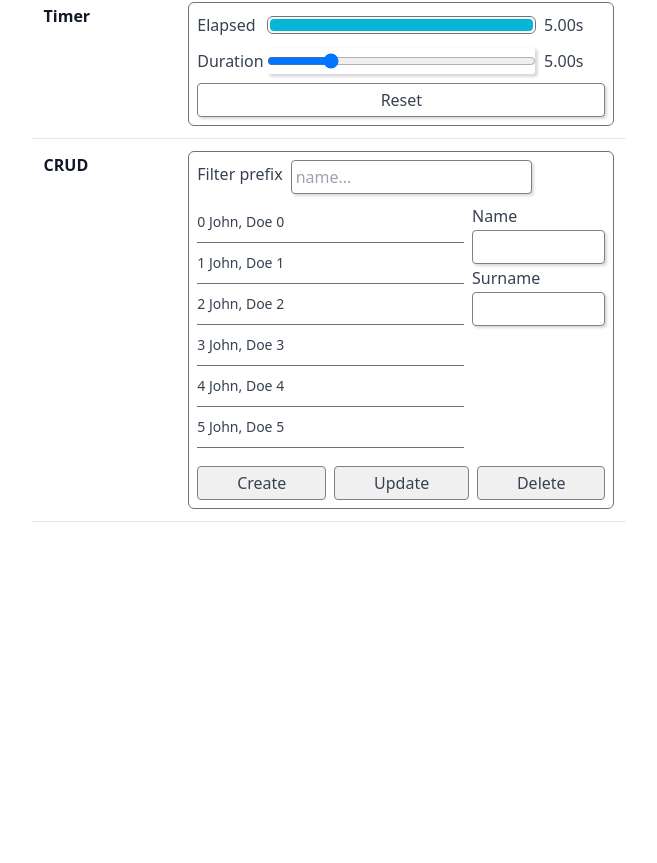
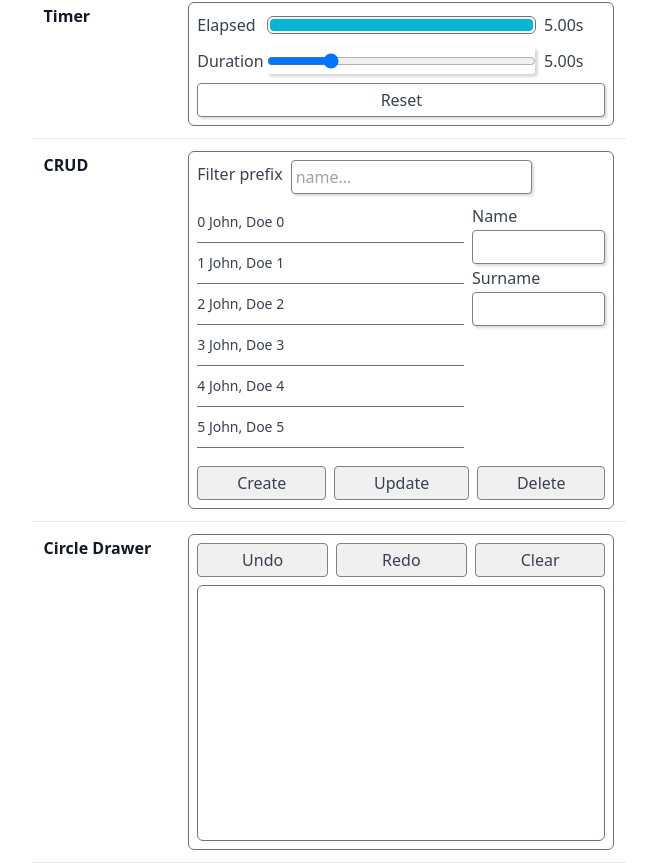
Before and after one commit to letientai299/7guis, a React (Vite) app: page / in a window 1280 px wide. Shown: the part 443-1306 px from the top of the page, without its empty margins (311-968 px from the left). Before the commit the page ends 965 px from the top, so only its background shows below. Built offline with nearby package versions, Linux system fonts and the light colour scheme.

Commit message:
Implement CircleDrawer exercise

```diff
--- a/src/App.tsx
+++ b/src/App.tsx
@@ -1,4 +1,5 @@
 import React from 'react';
+import CircleDrawer from './components/CircleDrawer';
 import Counter from './components/Counter';
 import CRUD from './components/CRUD';
 import FlightBooker from './components/FlightBooker';
@@ -15,7 +16,7 @@ function App() {
     { name: 'Flight Booker', com: FlightBooker },
     { name: 'Timer', com: Timer },
     { name: 'CRUD', com: CRUD },
-    // { name: 'Circle Drawer', com: <CircleDrawer /> },
+    { name: 'Circle Drawer', com: CircleDrawer },
     // { name: 'Cells', com: <Cells /> },
   ];
 
--- a/src/components/CircleDrawer.tsx
+++ b/src/components/CircleDrawer.tsx
@@ -1,4 +1,163 @@
+import { useRef, useState } from 'react';
+
+type Circle = {
+  x: number;
+  y: number;
+  r: number;
+};
+
+const defaultRadius = 20;
+
 const CircleDrawer = () => {
-  return <div>CircleDrawer</div>;
+  type Action = (data: Circle[]) => void; // mutation on data list
+  const [actions, setActions] = useState<Action[]>([]);
+  const [actionNum, setActionNum] = useState(0);
+
+  const data: Circle[] = []; // init empty data, execute action
+  for (let i = 0; i < actionNum; i++) {
+    actions[i](data);
+  }
+
+  const [selected, setSelected] = useState(-1);
+  const sliderRef = useRef<HTMLDivElement>(null);
+
+  const addAction = (a: Action) => {
+    if (actionNum >= actions.length) {
+      actions.push(a);
+    } else {
+      actions[actionNum] = a;
+    }
+    setActionNum(actionNum + 1);
+    setActions([...actions]);
+  };
+
+  const clear = () => {
+    deactivate();
+    addAction((ds) => ds.splice(0, ds.length));
+  };
+
+  const undo = () => {
+    deactivate();
+    if (actionNum > 0) {
+      setActionNum(actionNum - 1);
+    }
+  };
+
+  const redo = () => {
+    deactivate();
+    if (actionNum < actions.length) {
+      setActionNum(actionNum + 1);
+    }
+  };
+
+  const addCircle = (e: React.MouseEvent<SVGElement, MouseEvent>) => {
+    const svg = e.target as SVGElement;
+    const rect = svg.getBoundingClientRect();
+
+    const c: Circle = {
+      r: defaultRadius,
+      x: Math.round(e.clientX - rect.x),
+      y: Math.round(e.clientY - rect.y),
+    };
+
+    const existed =
+      data.filter((o) => {
+        return o.x == c.x && o.y == c.y && o.r == c.r;
+      }).length != 0;
+
+    if (!existed) {
+      addAction((ds) => ds.push(c));
+    }
+  };
+
+  const draw = (c: Circle, i: number) => {
+    const fill = i == selected ? 'fill-red-400' : 'fill-transparent';
+    return (
+      <circle
+        onClick={(e) => activate(i, e)}
+        className={`hover:fill-gray-400 ${fill} hover:opacity-90`}
+        key={JSON.stringify(c)}
+        cx={c.x}
+        cy={c.y}
+        r={c.r}
+        fill={'none'}
+        stroke={'gray'}
+      ></circle>
+    );
+  };
+
+  const deactivate = () => {
+    if (!sliderRef || !sliderRef.current) {
+      return;
+    }
+
+    setSelected(-1);
+    const slider = sliderRef.current;
+    slider.style.visibility = 'hidden';
+  };
+
+  const activate = (i: number, e: React.MouseEvent<SVGElement, MouseEvent>) => {
+    e.stopPropagation();
+    if (!sliderRef || !sliderRef.current) {
+      return;
+    }
+
+    const c = data[i];
+    const slider = sliderRef.current;
+    const sliderRect = slider.getBoundingClientRect();
+    slider.style.visibility = 'visible';
+    slider.style.top = c.y + c.r + sliderRect.height + 'px';
+    slider.style.left = c.x - sliderRect.width / 2 + 'px';
+
+    const input = slider.getElementsByTagName('input')[0];
+    input.value = c.r + '';
+
+    input.oninput = () => {
+      const circle = e.target as SVGCircleElement;
+      circle.setAttribute('r', input.value);
+    };
+
+    input.onchange = () => {
+      const r = parseInt(input.value);
+      addAction((ds) => {
+        ds[i] = { x: ds[i].x, y: ds[i].y, r: r };
+      });
+    };
+
+    setSelected(i);
+  };
+
+  return (
+    <div className="flex flex-col gap-2 relative">
+      <div className="grid grid-cols-3 gap-2">
+        <button disabled={actionNum == 0} onClick={() => undo()}>
+          Undo
+        </button>
+        <button disabled={actionNum == actions.length} onClick={() => redo()}>
+          Redo
+        </button>
+        <button disabled={data.length == 0} onClick={() => clear()}>
+          Clear {data.length ? data.length : ''}
+        </button>
+      </div>
+
+      <svg
+        className="w-full h-64 border border-gray-500 rounded-md"
+        onClick={(e) => addCircle(e)}
+      >
+        {data.map((c, i) => draw(c, i))}
+      </svg>
+
+      <div
+        ref={sliderRef}
+        className="flex flex-row gap-2 border rounded-md border-gray-500 p-2 w-fit absolute invisible"
+      >
+        <div className={'self-center'}>Radius</div>
+        <input type="range" min={10} max={100} />
+        <button onClick={() => deactivate()}>OK</button>
+      </div>
+    </div>
+  );
 };
+
 export default CircleDrawer;
```
